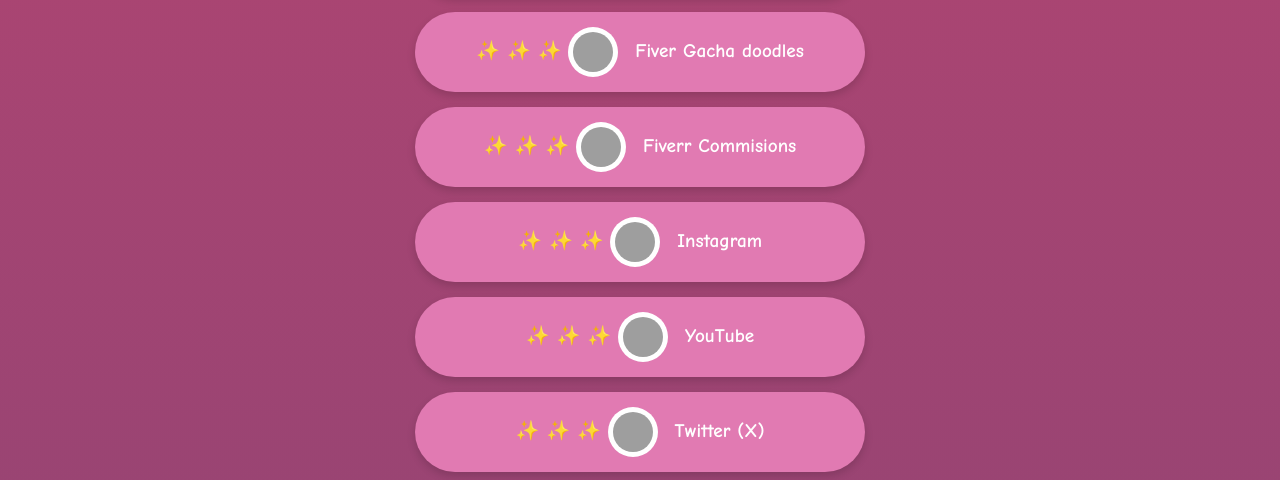
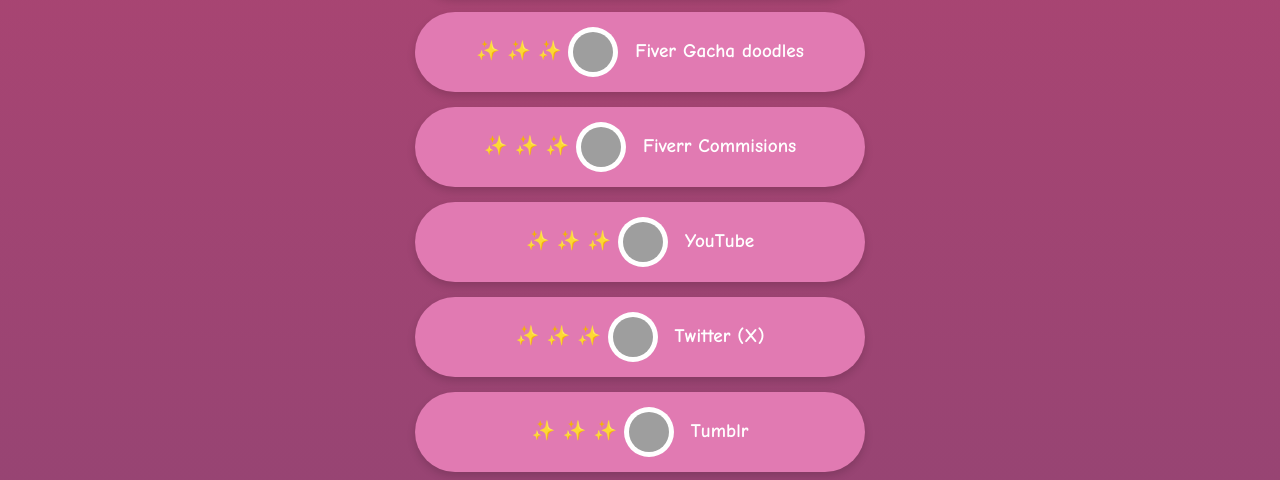
Before and after one commit to Ash-Almonte-it23/TrAsh_it23-Linktree-, a plain HTML site: page index.html in a window 1280 px wide. Shown: the part 705-1185 px from the top of the page. Drawn offline with Linux system fonts and the light colour scheme; grey boxes are pictures that could not be loaded.

Commit message:
Update index.html
I remove the double insta button

```diff
--- a/index.html
+++ b/index.html
@@ -225,12 +225,6 @@
       <span class="star">✨</span>
       <img src="https://w7.pngwing.com/pngs/614/800/png-transparent-fiverr-hd-logo-thumbnail.png" alt="Fiverr"> Fiverr Commisions
     </a>
-    <a href="https://www.instagram.com/trash_it23/?next=%2F" class="btn">
-      <span class="star">✨</span>
-      <span class="star">✨</span>
-      <span class="star">✨</span>
-      <img src="https://cdn-icons-png.flaticon.com/512/733/733558.png" alt="Instagram"> Instagram
-    </a>
     <a href="https://www.youtube.com/@TrAsh_it23" class="btn">
       <span class="star">✨</span>
       <span class="star">✨</span>
```
